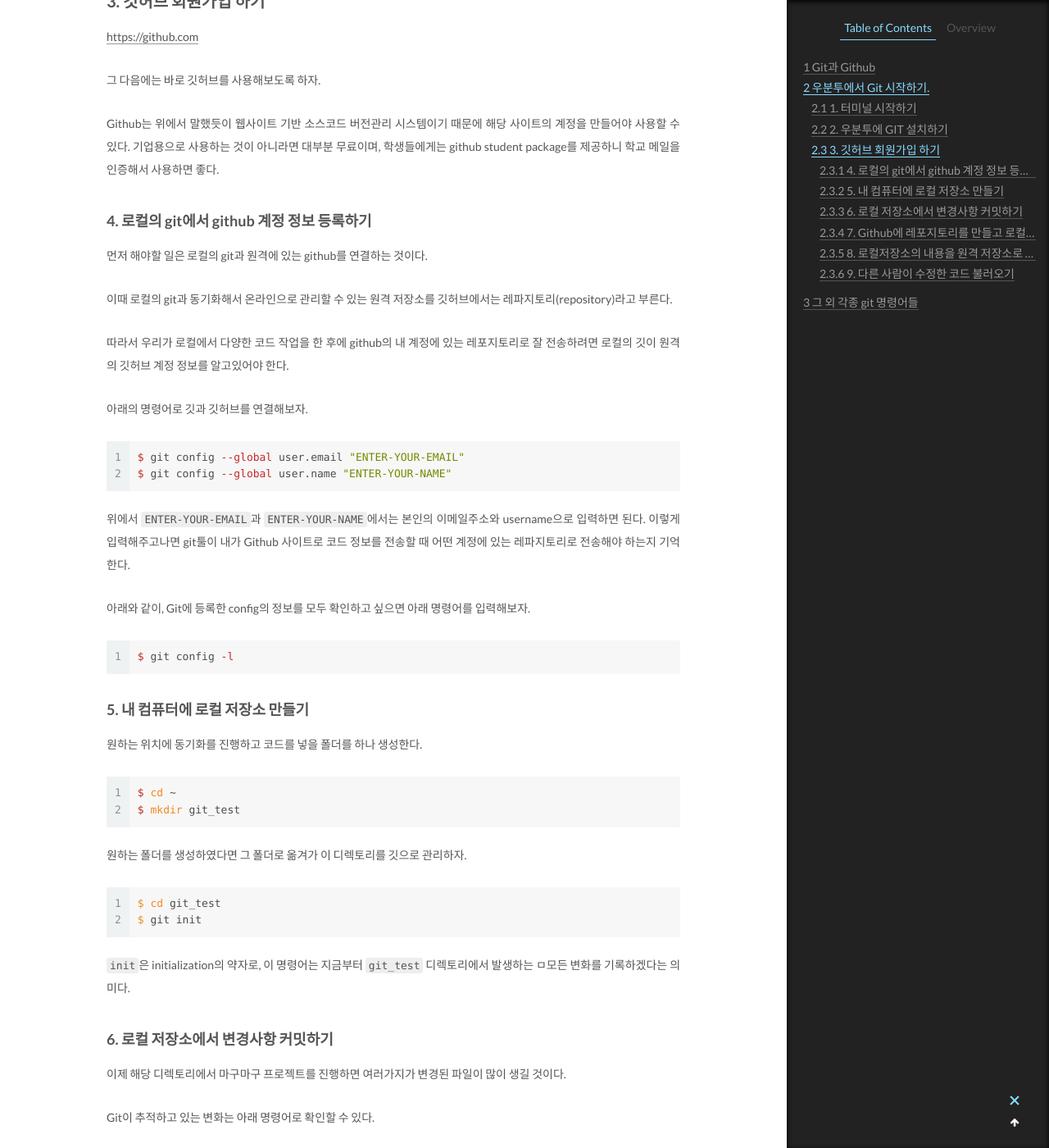
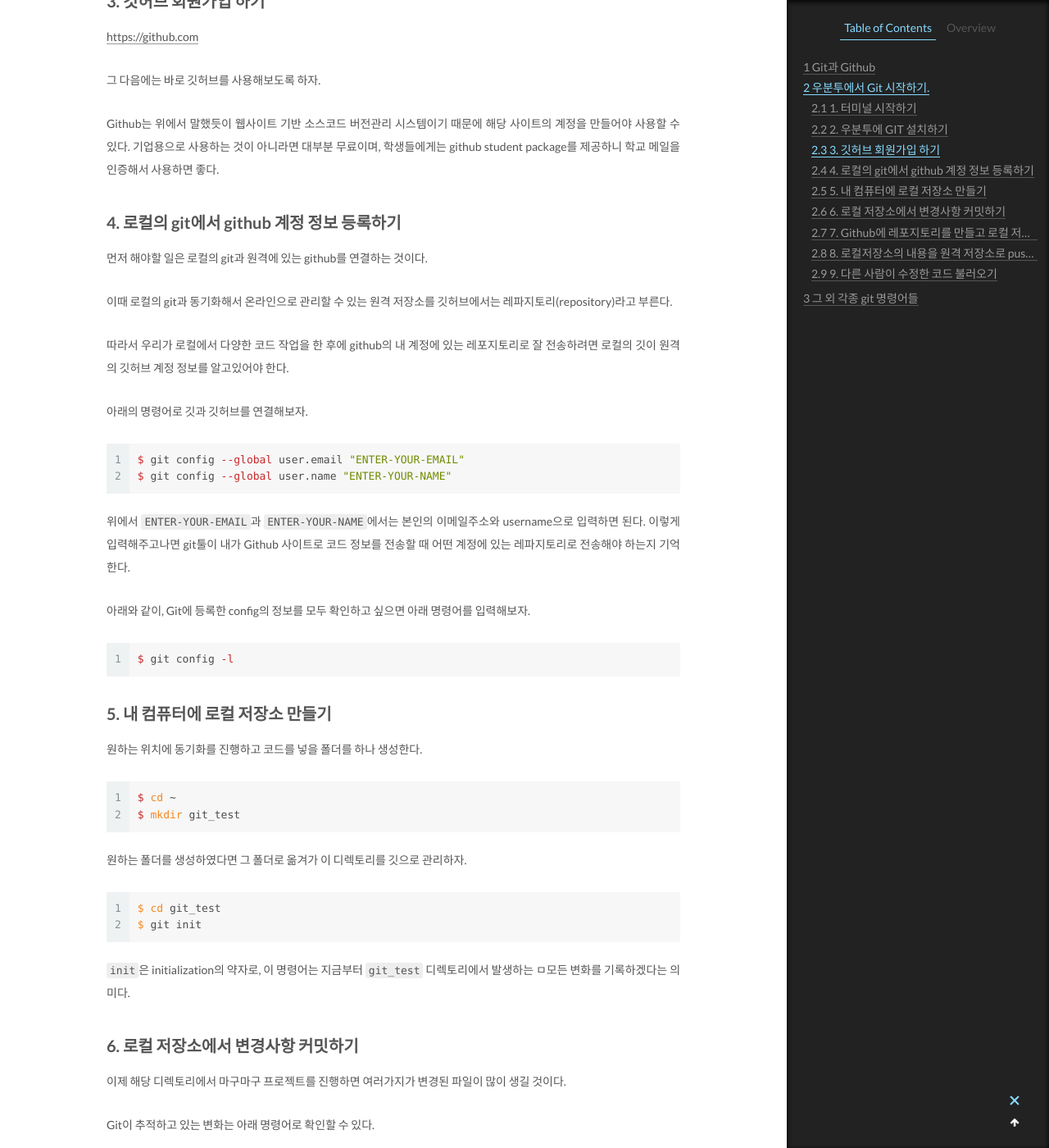
Before and after one commit to jiyeoon/jiyeoon.github.io, a Jekyll site: the page built from _posts/junk/2020-07-27-junk5.md, in a window 1280 px wide and 1400 px high, scrolled down 2244 px. Shown: the whole window at 82% size. Built offline with Jekyll 4.4.1, drawn with Linux system fonts in a browser that asks for light colours.

Commit message:
Update 2020-07-27-junk5.md

````diff
--- a/_posts/junk/2020-07-27-junk5.md
+++ b/_posts/junk/2020-07-27-junk5.md
@@ -72,7 +72,7 @@ $ sudo apt-get install git
 Github는 위에서 말했듯이 웹사이트 기반 소스코드 버전관리 시스템이기 때문에 해당 사이트의 계정을 만들어야 사용할 수 있다.
 기업용으로 사용하는 것이 아니라면 대부분 무료이며, 학생들에게는 github student package를 제공하니 학교 메일을 인증해서 사용하면 좋다.
 
-### 4. 로컬의 git에서 github 계정 정보 등록하기
+## 4. 로컬의 git에서 github 계정 정보 등록하기
 
 먼저 해야할 일은 로컬의 git과 원격에 있는 github를 연결하는 것이다.
 
@@ -95,7 +95,7 @@ $ git config --global user.name "ENTER-YOUR-NAME"
 $ git config -l
 ```
 
-### 5. 내 컴퓨터에 로컬 저장소 만들기
+## 5. 내 컴퓨터에 로컬 저장소 만들기
 
 원하는 위치에 동기화를 진행하고 코드를 넣을 폴더를 하나 생성한다.
 
@@ -114,7 +114,7 @@ $ git init
 `init`은 initialization의 약자로, 이 명령어는 지금부터 `git_test` 디렉토리에서 발생하는 ㅁ모든 변화를 기록하겠다는 의미다.
 
 
-### 6. 로컬 저장소에서 변경사항 커밋하기
+## 6. 로컬 저장소에서 변경사항 커밋하기
 
 이제 해당 디렉토리에서 마구마구 프로젝트를 진행하면 여러가지가 변경된 파일이 많이 생길 것이다.
 
@@ -153,7 +153,7 @@ $ git commit -m "Create something new source code"
 - commit : 특정 순간의 버전을 스냅샷으로 확정시켜 남겨두는 것을 의미한다.
 
 
-### 7. Github에 레포지토리를 만들고 로컬 저장소와 연결하기
+## 7. Github에 레포지토리를 만들고 로컬 저장소와 연결하기
 
 위에서 만든 깃허브 계정으로 새로운 레포지토리를 만들어 이를 로컬 저장소와 연결시켜보자.
 
@@ -163,7 +163,7 @@ $ git remote add origin https://github.com/USERNAME/USER-REPOSITORY-NAME
 
 `/USERNAME/USER-REPOSITORY-NAME` 부분에는 자신의 username, repository 이름을 입력해주면 된다.
 
-### 8. 로컬저장소의 내용을 원격 저장소로 push하기
+## 8. 로컬저장소의 내용을 원격 저장소로 push하기
 
 이제 로컬에서 모든 레파지토리 수정이 끝나면, 원격 저장소로 내용을 push한다.
 
@@ -179,7 +179,7 @@ To https://github.com/jiyeoon/first_test.git
 
 위 명령어는 현재 로컬에 있는 버전 기록과 모든 파일을 `origin`, 즉 원격 저장소의 master 브랜치로 push해 밀어 넣겠다는 의미다.
 
-### 9. 다른 사람이 수정한 코드 불러오기
+## 9. 다른 사람이 수정한 코드 불러오기
 
 여기저기서 협업을 하다보면 내 로컬 저장소의 내용과 원격 저장소의 내용이 달라질 경우가 있다. 이때 원격 저장소의 내용을 불러올 때 `pull`을 사용한다.
 
````
